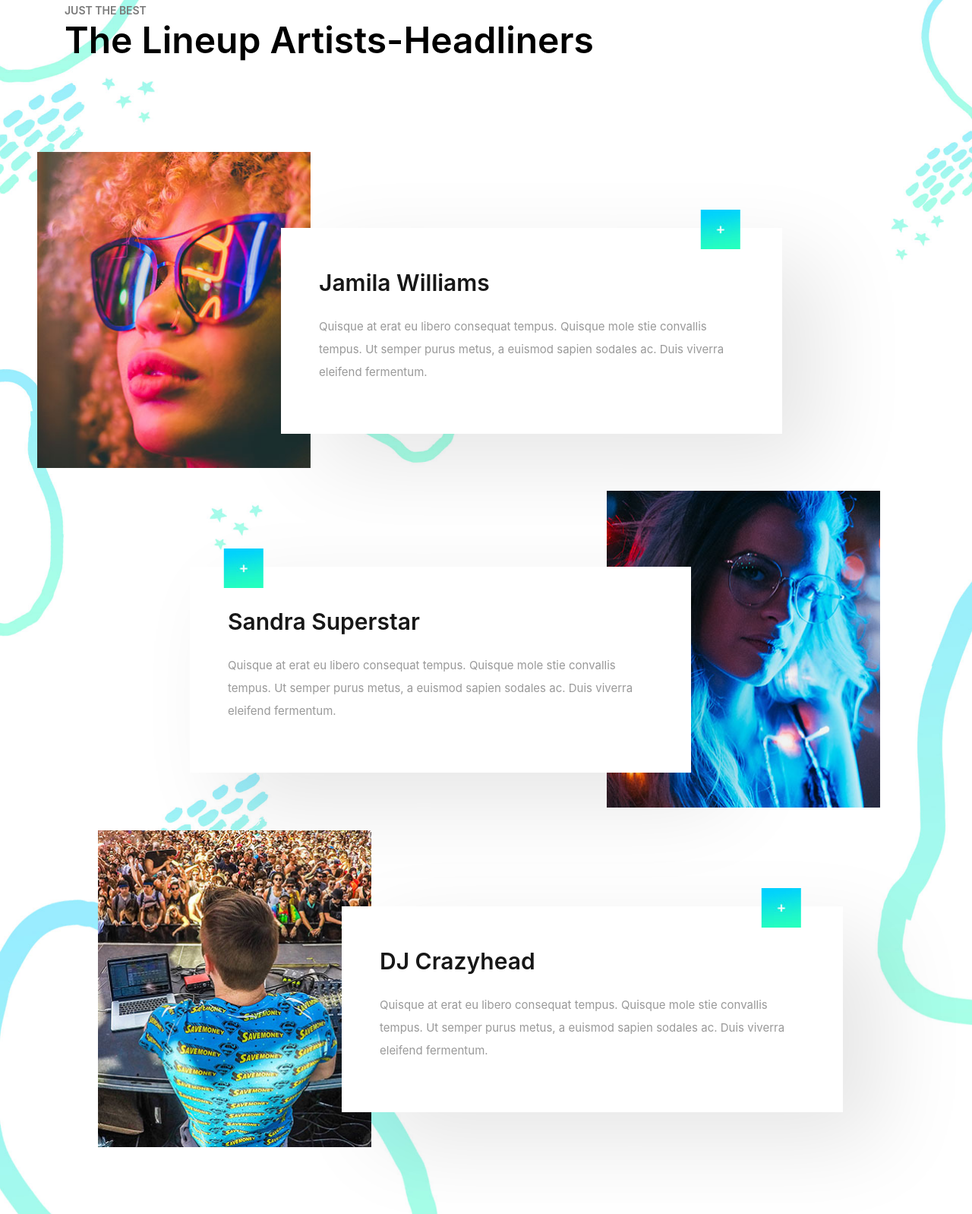
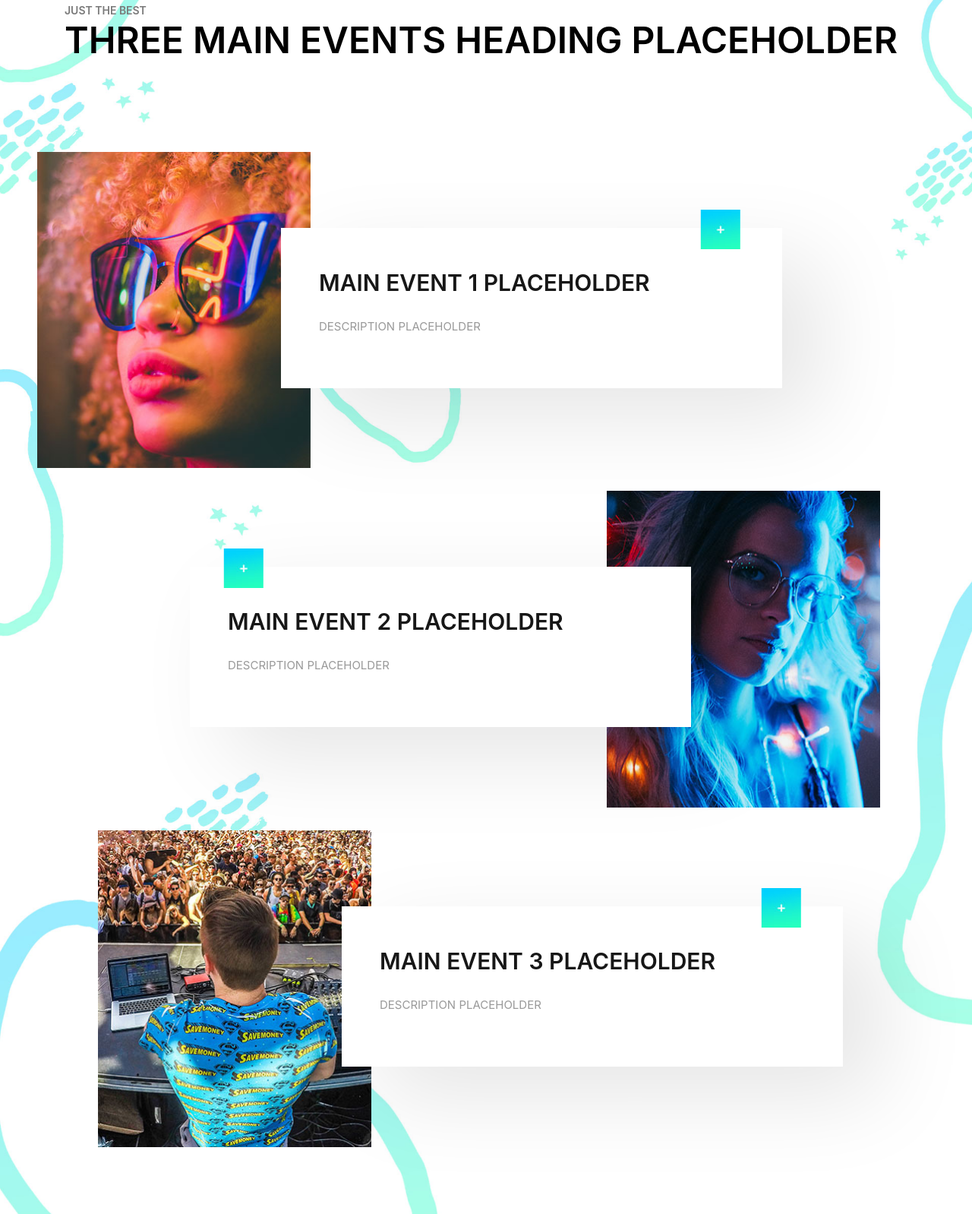
Before and after one commit to Aryan-Bhatt-pro/Infin8-Website, a website with bundled scripts: page sunfest-master/index.html in a window 1280 px wide. Shown: the part 1189-2787 px from the top of the page at 76% size. Built offline with nearby package versions, Linux system fonts and the light colour scheme.

Commit message:
Placeholder

```diff
--- a/sunfest-master/index.html
+++ b/sunfest-master/index.html
@@ -131,7 +131,7 @@
                     <div class="lineup-artists-headline ">
                         <div class="entry-title ">
                             <p>JUST THE BEST</p>
-                            <h2>The Lineup Artists-Headliners</h2>
+                            <h2>THREE MAIN EVENTS HEADING PLACEHOLDER</h2>
                         </div>
                         <!-- entry-title -->
 
@@ -145,12 +145,12 @@
                                 <div class="lineup-artists-description ">
                                     <div class="lineup-artists-description-container ">
                                         <div class="entry-title ">
-                                            Jamila Williams
+                                            MAIN EVENT 1 PLACEHOLDER
                                         </div>
                                         <!-- entry-title -->
 
                                         <div class="entry-content ">
-                                            <p>Quisque at erat eu libero consequat tempus. Quisque mole stie convallis tempus. Ut semper purus metus, a euismod sapien sodales ac. Duis viverra eleifend fermentum. </p>
+                                            <p>DESCRIPTION PLACEHOLDER</p>
                                         </div>
                                         <!-- entry-content -->
 
@@ -174,12 +174,12 @@
 
                                     <div class="lineup-artists-description-container ">
                                         <div class="entry-title ">
-                                            Sandra Superstar
+                                            MAIN EVENT 2 PLACEHOLDER
                                         </div>
                                         <!-- entry-title -->
 
                                         <div class="entry-content ">
-                                            <p>Quisque at erat eu libero consequat tempus. Quisque mole stie convallis tempus. Ut semper purus metus, a euismod sapien sodales ac. Duis viverra eleifend fermentum. </p>
+                                            <p>DESCRIPTION PLACEHOLDER</p>
                                         </div>
                                         <!-- entry-content -->
 
@@ -208,12 +208,12 @@
                                 <div class="lineup-artists-description ">
                                     <div class="lineup-artists-description-container ">
                                         <div class="entry-title ">
-                                            DJ Crazyhead
+                                            MAIN EVENT 3 PLACEHOLDER
                                         </div>
                                         <!-- entry-title -->
 
                                         <div class="entry-content ">
-                                            <p>Quisque at erat eu libero consequat tempus. Quisque mole stie convallis tempus. Ut semper purus metus, a euismod sapien sodales ac. Duis viverra eleifend fermentum. </p>
+                                            <p>DESCRIPTION PLACEHOLDER</p>
                                         </div>
                                         <!-- entry-content -->
 
```
